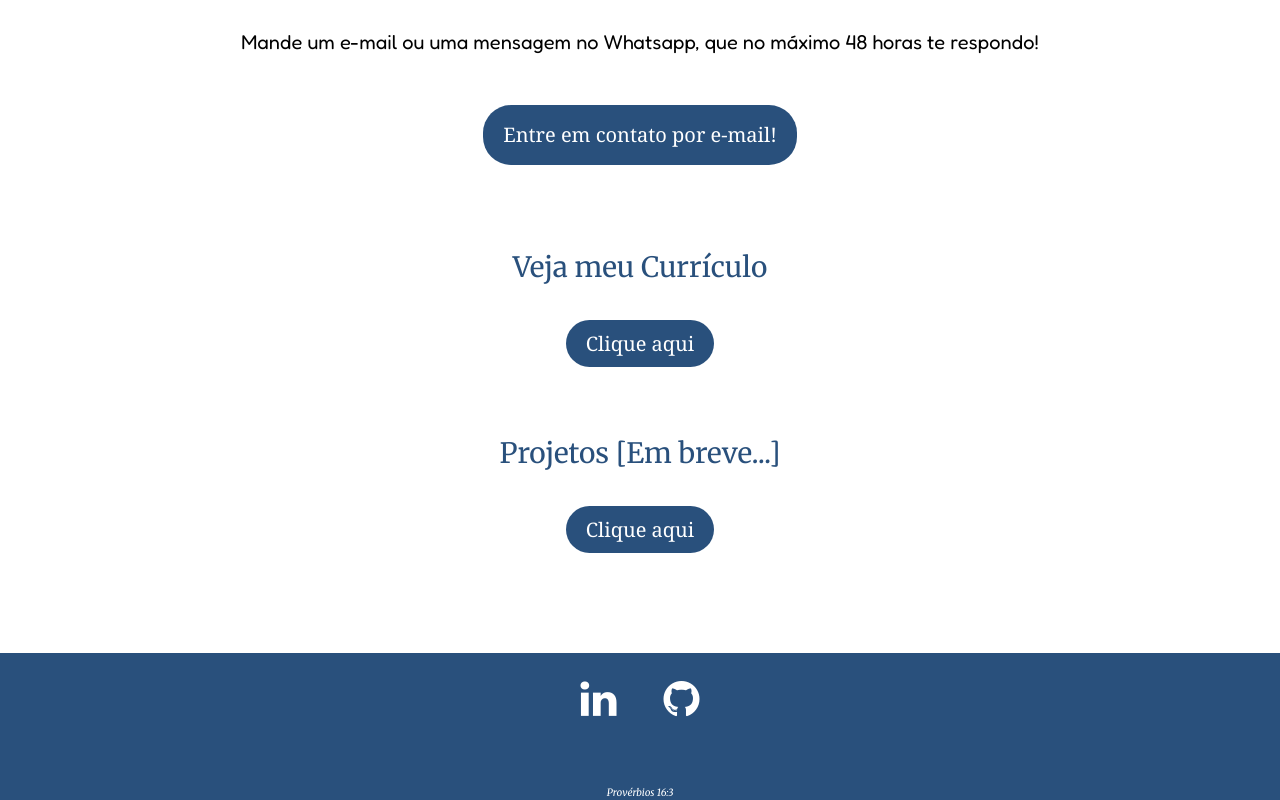
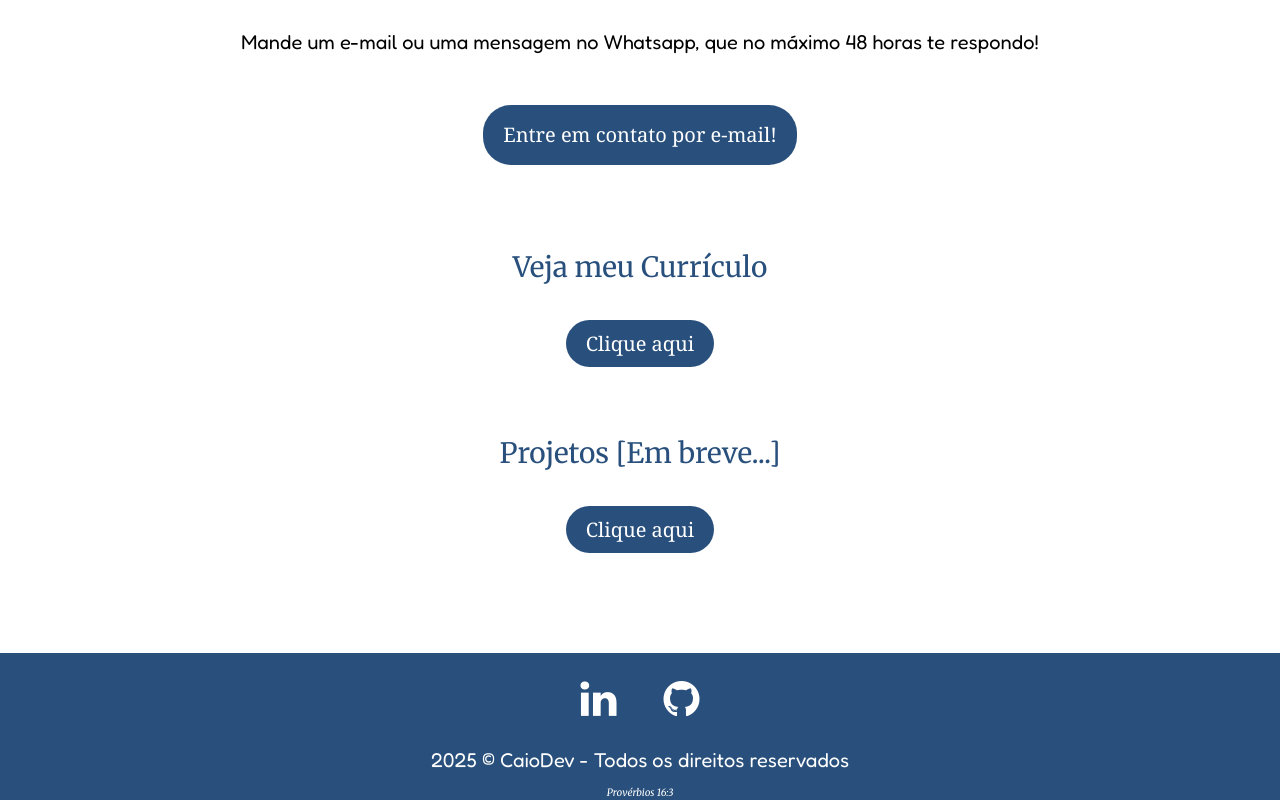
Before and after one commit to caiob2811/CaioDevSite, a plain HTML site: page index.html in a window 1280 px wide. Shown: the part 2949-3749 px from the top of the page. Drawn offline with nearby package versions, Linux system fonts and the light colour scheme.

Commit message:
Subindo alteracoes

```diff
--- a/index.html
+++ b/index.html
@@ -151,7 +151,7 @@
 
         <a href="https://github.com/caiob2811" target="_blank"><i class="fa fa-github" aria-hidden="true"></i></a>
 
-         <p class="copyright"></p>
+         <p class="copyright" id="copyright"></p>
          <em class="texto-final">Provérbios 16:3 </em>
 
     </footer>
```
